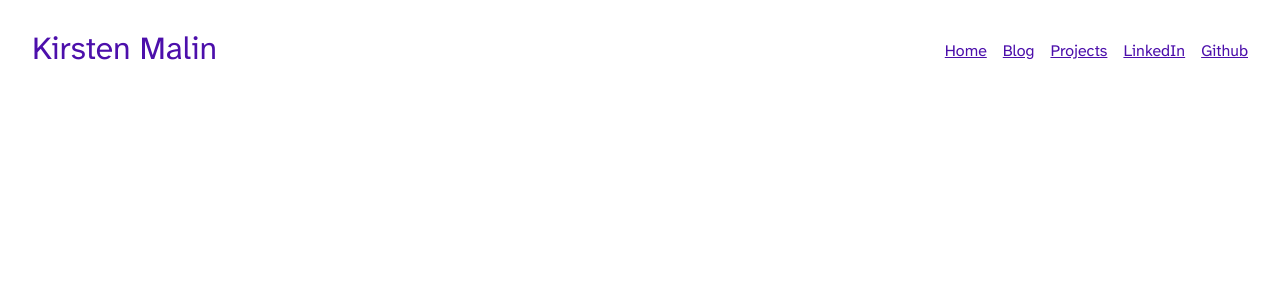
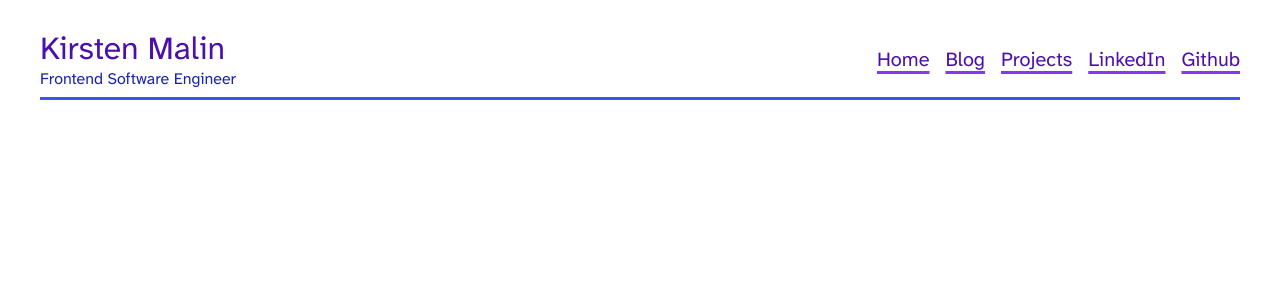
Before and after one commit to kirstenmalin/kirstenmalin.com, a React (Vite) app: page / in a window 1280 px wide. Shown: the top 300 px of the page. Built offline with nearby package versions, Linux system fonts and the light colour scheme.

Commit message:
Styling links and header; add tagline to header

```diff
--- a/src/components/header/header.module.css
+++ b/src/components/header/header.module.css
@@ -1,7 +1,11 @@
 .header {
+  border-bottom: solid 3px var(--secondary-light);
   display: flex;
+  gap: 2rem;
   justify-content: space-between;
-  gap: 2rem;
+  margin: 0 auto 2rem;
+  max-width: 1200px;
+  padding-bottom: 0.5rem;
 }
 
 .siteName {
@@ -10,10 +14,16 @@
 	margin: 0;
 }
 
+.tagline {
+  color: var(--secondary);
+  font-size: 1rem;
+  margin: 0;
+}
 
 .navigation {
+  align-items: center;
   display: flex;
-  align-items: center;
+  font-size: 1.25rem;
 
   ul {
     display: flex;
--- a/src/components/header/header.tsx
+++ b/src/components/header/header.tsx
@@ -5,7 +5,10 @@ import styles from './header.module.css';
 export default function Header(): ReactNode {
   return (
     <header className={styles.header}>
-      <p className={styles.siteName}>Kirsten Malin</p>
+      <div>
+        <p className={styles.siteName}>Kirsten Malin</p>
+        <p className={styles.tagline}>Frontend Software Engineer</p>
+      </div>
       <nav className={styles.navigation}>
         <ul>
           <li><Link href="/">Home</Link></li>
--- a/src/components/link/link.module.css
+++ b/src/components/link/link.module.css
@@ -1,9 +1,14 @@
 .link {
   border-radius: 0.125em;
   color: var(--primary);
+  outline: solid 2px transparent;
+  outline-offset: 0.5rem;
+  text-decoration-color: var(--primary-light);
+  text-decoration-thickness: 0.125em;
+  text-underline-position: under;
+  transition: outline-color ease-in-out 0.2s;
 
   &:focus-visible {
-    outline: solid 2px var(--primary-light);
-    outline-offset: 0.5rem;
+    outline-color: var(--primary-light);
   }
 }
```
